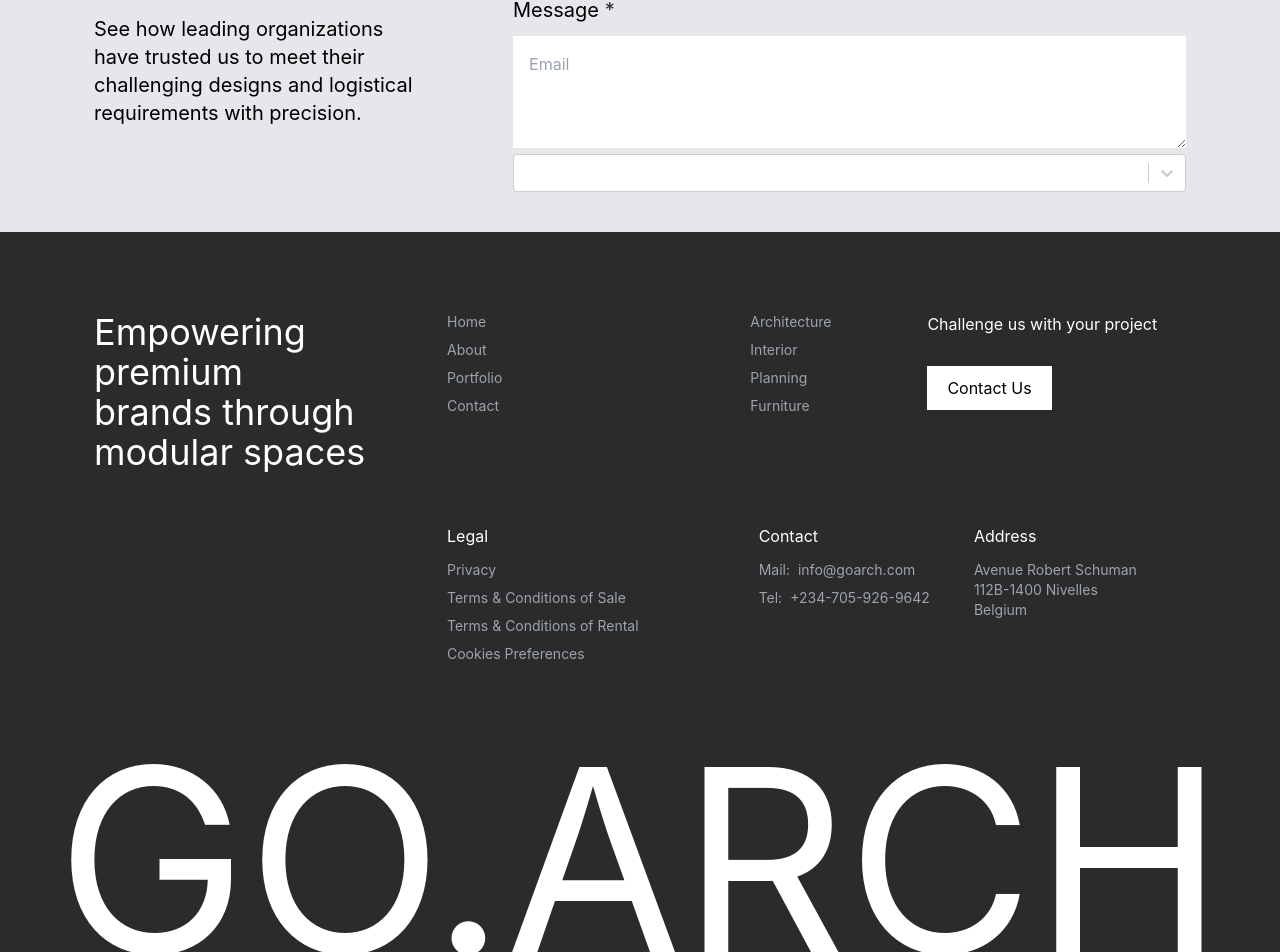
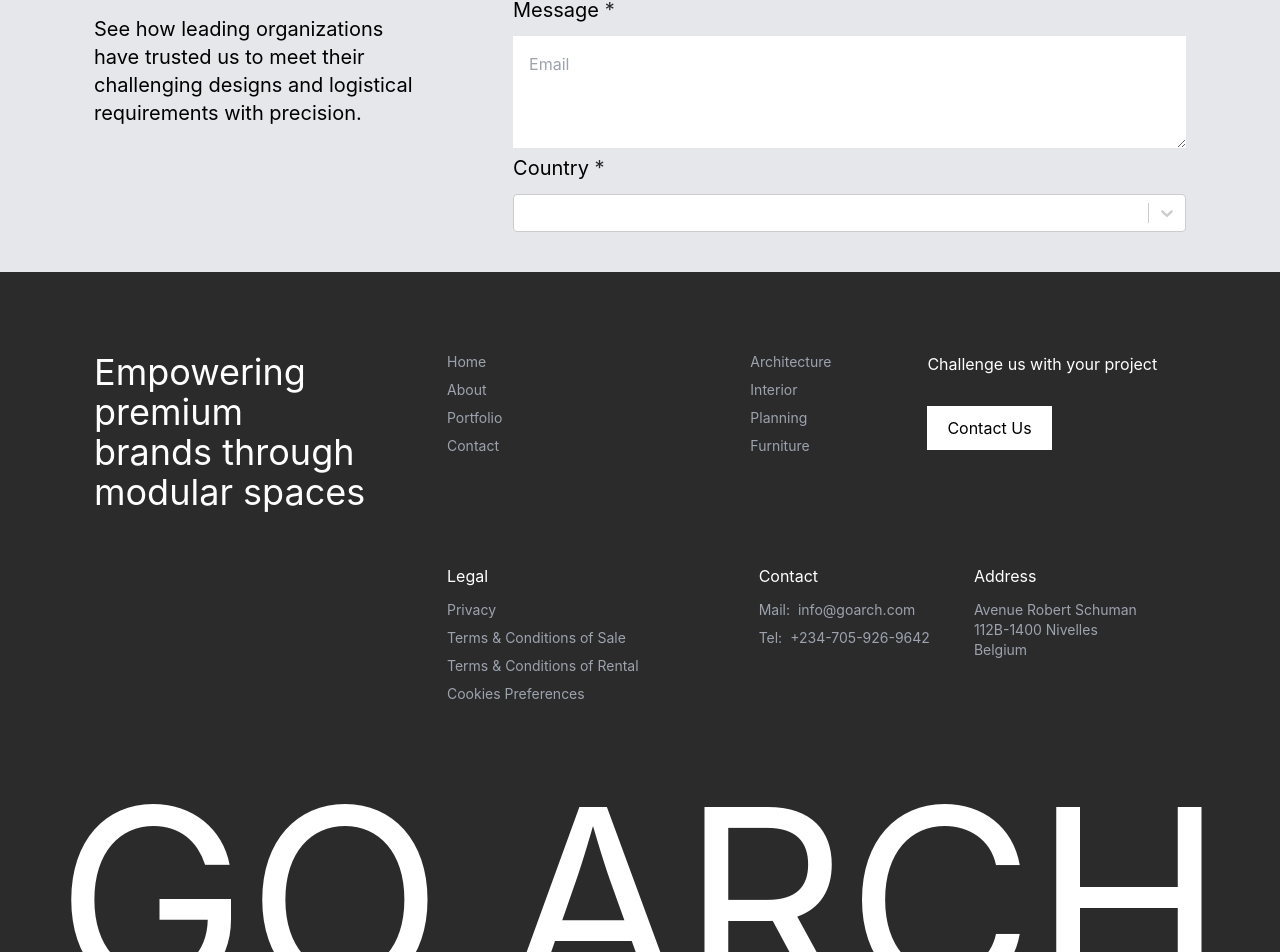
Before and after one commit to Tez-cyber/architecture-website, a React (Vite) app: page / in a window 1280 px wide. Shown: the part 2741-3693 px from the top of the page. Built offline with nearby package versions, Linux system fonts and the light colour scheme; no server answers.

Commit message:
Addded country label for select dropdown

```diff
--- a/src/components/Contact.jsx
+++ b/src/components/Contact.jsx
@@ -59,6 +59,7 @@ const Contact = () => {
                         </div>
                         {/* ======== Select Country */}
                         <div className="">
+                            <p className="pb-3 text-xl">Country <span className="text-xl text-darkBrown">*</span></p>
                             <Select
                                 options={countries}
                                 value={selectedCountry}
```
Lines whose indentation alone changed are shown as unchanged.
